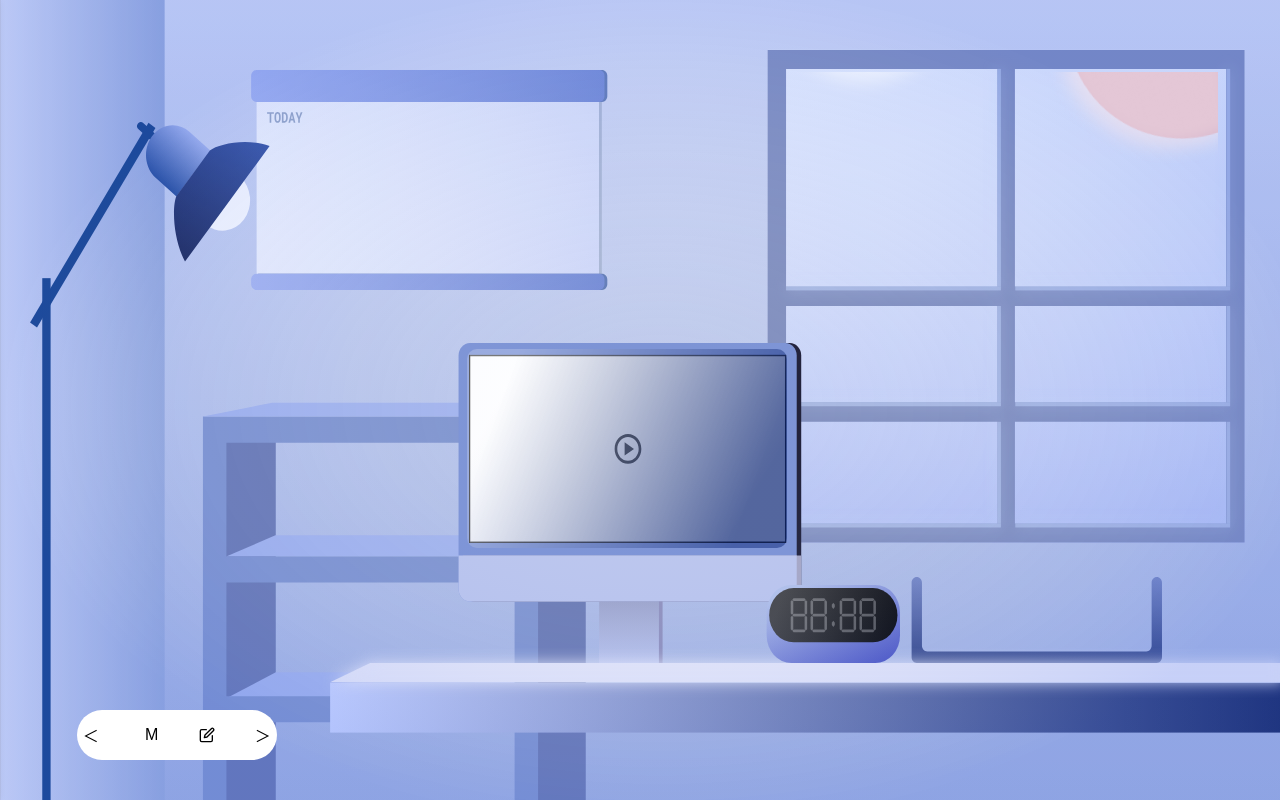
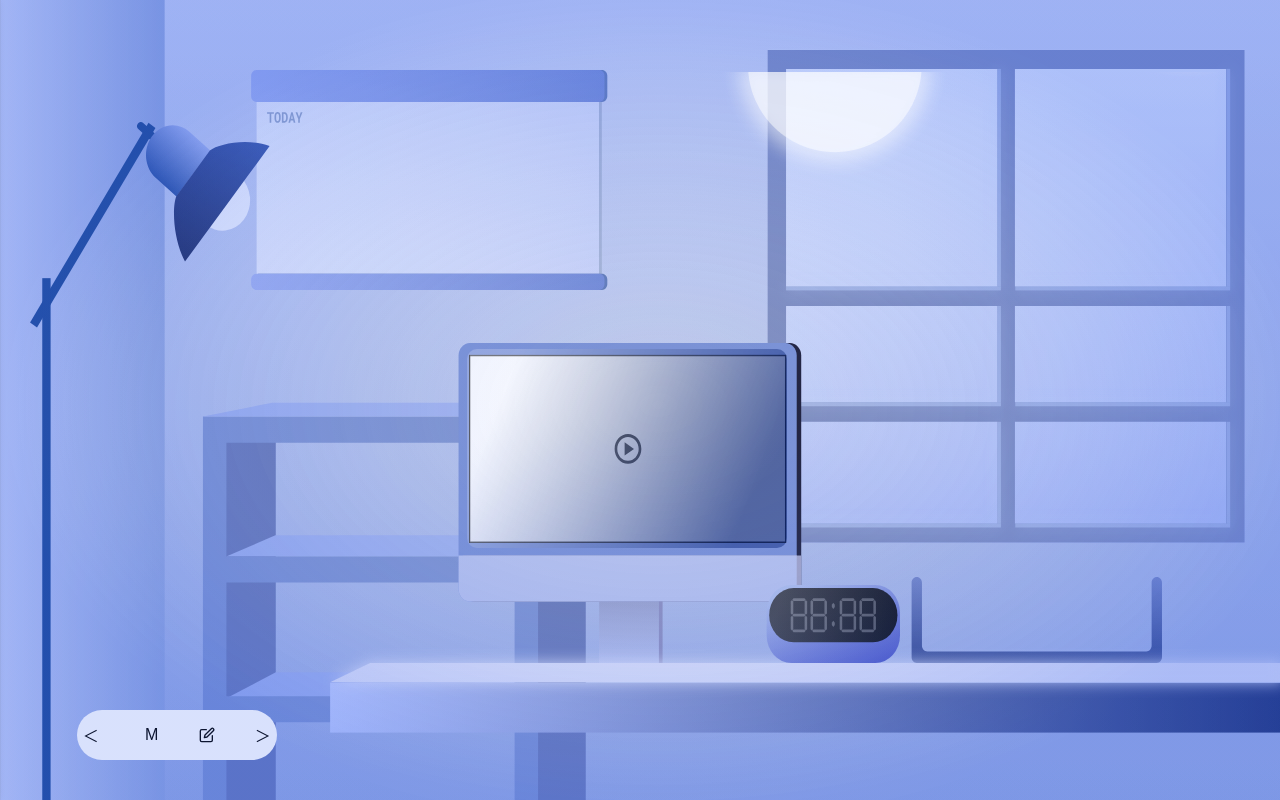
Before and after one commit to mynameSumin/dang-il-frontend, a React (Create React App) app: page /user/1 in a window 1280 px wide. Built offline with nearby package versions, Linux system fonts and the light colour scheme.

Commit message:
[feat] 밤낮모드 자연스러운 UI 구현

```diff
--- a/src/pages/UserPage.js
+++ b/src/pages/UserPage.js
@@ -16,8 +16,8 @@ const UserPage = () => {
   const maxUserId = 17; // 최대 사용자 ID 설정
   const [isListVisible, setIsListVisible] = useState(false);
   const panelRef = useRef(null);
-  const [click, setClick] = useState(true);
   const [mode, setMode] = useState(true);
+  const [animation, setAnimation] = useState(false);
   const [editBook, setEditBook] = useState(false); // 책 편집 화면 표시 여부
 
   // 이전 사용자로 이동하는 함수
@@ -64,93 +64,6 @@ const UserPage = () => {
   }, []);
 
   return (
-    // <div className="background">
-    //   <img src={stand} id="stand" />
-    //   <Clock userId={userId} /> {/* userId를 Clock에 전달 */}
-    //   <div>
-    //     <div>클릭</div>
-    //     <YouTube
-    //       videoId="SEL82m5Xjiw"
-    //       opts={{
-    //         width: "560",
-    //         height: "315",
-    //         playerVars: {
-    //           autoplay: 1, //자동재생 O
-    //           rel: 0,
-    //           modestbranding: 1, // 컨트롤 바에 youtube 로고를 표시하지 않음
-    //         },
-    //       }}
-    //       //이벤트 리스너
-    //       onEnd={(e) => {
-    //         e.target.stopVideo(0);
-    //       }}
-    //     />
-    //     <h2>User Details</h2>
-    //     <p>Name: [User Name]</p>
-    //     <p>Email: [User Email]</p>
-    //     <Book editBook={editBook} setEditBook={setEditBook} />
-    // <div className={`settings ${editBook ? 'hidden' : ''}`}>
-    // {/* 이전 사용자로 이동하는 버튼, 첫 번째 사용자일 경우 비활성화 */}
-    // <button
-    //   onClick={handlePrevUser}
-    //   disabled={parseInt(userId) === minUserId}
-    //   className={`control-button ${
-    //     parseInt(userId) === minUserId ? "invisible" : ""
-    //   }`}
-    // >
-    //   <span className="icon">＜</span>
-    // </button>
-    // {/* 중간 기능 버튼 */}
-    // <button className="control-button">
-    //   <span className="icon">M</span>
-    // </button>
-    // <div className="settings">
-    //   {/* 이전 사용자로 이동하는 버튼, 첫 번째 사용자일 경우 비활성화 */}
-    //   <button
-    //     onClick={handlePrevUser}
-    //     disabled={parseInt(userId) === minUserId}
-    //     className={`control-button ${
-    //       parseInt(userId) === minUserId ? "invisible" : ""
-    //     }`}
-    //   >
-    //     <span className="icon">＜</span>
-    //   </button>
-    //   {/* 중간 기능 버튼 */}
-    //   <button className="control-button">
-    //     <span className="icon">M</span>
-    //   </button>
-
-    //   <div
-    //     ref={panelRef}
-    //     className={`list-panel ${isListVisible ? "visible" : ""}`}
-    //   >
-    //     <button>메모</button>
-    //     <button>스탠드</button>
-    //     <button>책</button>
-    //   </div>
-    //   <FiEdit onClick={LeftSettingtoggle} style={{ cursor: "pointer" }} />
-
-    //   <button
-    //     onClick={handleNextUser}
-    //     disabled={parseInt(userId) === maxUserId}
-    //     className={`control-button ${
-    //       parseInt(userId) === maxUserId ? "invisible" : ""
-    //     }`}
-    //   >
-    //     <span className="icon">＞</span>
-    //   </button>
-    // </div>
-    //     {/* 메인 페이지로 이동하는 버튼 */}
-    //     <button
-    //       onClick={handleGoHome}
-    //       className="home-button"
-    //       style={{ marginTop: "30px" }}
-    //     >
-    //       Go to Home
-    //     </button>
-    //     <Link to={"/mainpage"}>go tp Home</Link>
-    //   </div>
-    // </div>
     <div className="background">
       <div className="add-color"></div>
       <div className="player-box">
@@ -223,9 +136,12 @@ const UserPage = () => {
         <img src={sun} id="sun" />
         <img src={moon} id="moon" />
       </div>
+      <div
+        className={mode ? "day-color" : "night-color"}
+        id={animation ? "active-day" : "active-night"}
+      />
       {mode ? (
         <svg
-          className="day"
           width="100%"
           height="100%"
           viewBox="0 0 1916 1080"
@@ -548,13 +464,19 @@ const UserPage = () => {
               fill="white"
             />
             <path
-              id="stand-head"
+              className="stand-head"
               onClick={() => {
-                setClick(false);
-                // setTimeout(() => {
-                //   setMode(!mode);
-                // }, 3000);
-                setMode(!mode);
+                setAnimation(true);
+                const sun = document.getElementById("sun");
+                const moon = document.getElementById("moon");
+                sun.classList.remove("night-day");
+                moon.classList.remove("night-day");
+                sun.classList.add("animate");
+                moon.classList.add("animate");
+
+                setTimeout(() => {
+                  setMode(!mode);
+                }, 3950);
               }}
               fill-rule="evenodd"
               clipRule="evenodd"
@@ -1477,8 +1399,18 @@ const UserPage = () => {
             <path
               fill-rule="evenodd"
               clipRule="evenodd"
+              className="stand-head"
               onClick={() => {
-                setMode(!mode);
+                setAnimation(false);
+                const sun = document.getElementById("sun");
+                const moon = document.getElementById("moon");
+                sun.classList.remove("animate");
+                moon.classList.remove("animate");
+                sun.classList.add("night-day");
+                moon.classList.add("night-day");
+                setTimeout(() => {
+                  setMode(!mode);
+                }, 1300);
               }}
               d="M264.361 265.024C258.23 279.246 259.056 322.299 277.422 353.118L309.023 314.232L340.623 275.347L340.623 275.347L372.006 236.728L404.093 197.245C370.05 185.717 327.418 194.106 314.606 203.195L288.937 234.781L288.938 234.781L264.361 265.024Z"
               fill="#100C0A"
@@ -1874,12 +1806,14 @@ const UserPage = () => {
             />
             <g filter="url(#filter1_f_2072_1393)">
               <path
+                style={{ visibility: animation ? "visible" : "hidden" }}
                 d="M493.457 922.229L275.599 352.991L401.544 197.014L1918.73 922.229H493.457Z"
                 fill="url(#paint13_linear_2072_1393)"
                 fillOpacity="0.5"
               />
             </g>
             <path
+              style={{ visibility: animation ? "visible" : "hidden" }}
               d="M495.694 922.229L277.835 352.991L403.78 197.014L1920.96 922.229H495.694Z"
               fill="url(#paint14_linear_2072_1393)"
               fillOpacity="0.8"
--- a/src/styles/userPage.css
+++ b/src/styles/userPage.css
@@ -98,15 +98,17 @@
 .player-box {
   position: fixed;
   width: fit-content;
-
-  padding-bottom: 200px; /* 4:3 비율을 유지하기 위한 패딩 (3 / 4 = 75%) */
-  height: 0; /* 높이는 padding-bottom으로 결정됨 */
+  padding-bottom: 200px;
+  height: 0;
 }
 
 #desktop-bottom {
   z-index: 1000;
 }
 
+.stand-head {
+  pointer-events: all;
+}
 @keyframes sunSet {
   0% {
     transform: translateY(0px);
@@ -119,14 +121,29 @@
 @keyframes moonRise {
   0% {
     transform-box: fill-box;
-    transform: rotate(-40deg) translateY(-200px);
-  }
-  50% {
+    transform: rotate(-40deg) translateY(0px);
   }
   100% {
     transform-box: fill-box;
-    opacity: 1;
-    transform: rotate(0deg) translateY(0px);
+    transform: rotate(0deg) translateY(110px);
+  }
+}
+@keyframes sunRise {
+  0% {
+    transform: rotate(20deg) translateY(-400px);
+  }
+  100% {
+    transform: translateY(0px); /* 끝점을 기존의 시작점으로 */
+  }
+}
+@keyframes moonSet {
+  0% {
+    transform-box: fill-box;
+    transform: rotate(0deg) translateY(110px); /* 시작점을 기존의 끝점으로 */
+  }
+  100% {
+    transform-box: fill-box;
+    transform: rotate(-40deg) translateY(0px); /* 끝점을 기존의 시작점으로 */
   }
 }
 
@@ -134,18 +151,39 @@
   position: relative;
   top: -100px;
   z-index: -2;
-  animation: sunSet 6s infinite;
+  animation-fill-mode: forwards;
+}
+
+#sun.animate {
+  animation: sunSet 4s 1 forwards;
   transform-box: fill-box;
-  animation-delay: 1s;
+  animation-delay: 0.5s;
+}
+
+#sun.night-day {
+  animation: sunRise 4s 1 forwards;
+  transform-box: fill-box;
+  animation-delay: 0s;
+  transform: translateY(-400px);
 }
 
 #moon {
   position: relative;
-  top: -70px;
+  animation-fill-mode: forwards;
+  top: -200px;
   left: 100px;
   z-index: -2;
-  animation: moonRise 4s infinite;
-  animation-delay: 6s;
+}
+
+#moon.animate {
+  animation: moonRise 3s 1 forwards;
+  animation-delay: 1s;
+}
+
+#moon.night-day {
+  animation: moonSet 3s 1 forwards;
+  animation-delay: 0.5s;
+  transform: rotate(0deg) translateY(110px);
 }
 
 .image-container {
@@ -155,6 +193,95 @@
   height: 490px;
   top: 72px;
   right: 62px;
-  z-index: 0;
+  z-index: 102;
   overflow: hidden;
 }
+@keyframes light {
+  0% {
+    background: #3f2871;
+    opacity: 0.2;
+  }
+  10% {
+    background: #3f2871;
+    opacity: 0.4;
+  }
+  60% {
+    background: #251c43;
+    opacity: 0.7;
+  }
+  100% {
+    background: #251c43;
+    opacity: 0.95;
+  }
+}
+@keyframes lightDay {
+  1% {
+    background: #251c43;
+    opacity: 0.9;
+  }
+  20% {
+    background: #251c43;
+    opacity: 0.8;
+  }
+  40% {
+    background: #251c43;
+    opacity: 0.7;
+  }
+  60% {
+    background: #7760a8;
+    opacity: 0.4;
+  }
+  90% {
+    background: #7fa6d1;
+    opacity: 0.2;
+  }
+  100% {
+    background: radial-gradient(
+      49.92% 50% at 51.45% 50.64%,
+      rgba(255, 255, 255, 0) 0%,
+      rgba(63, 105, 242, 0.2) 100%
+    );
+    background-blend-mode: multiply;
+    opacity: 0.7;
+  }
+}
+
+.day-color {
+  pointer-events: none;
+  z-index: 100;
+  background: radial-gradient(
+    49.92% 50% at 51.45% 50.64%,
+    rgba(255, 255, 255, 0) 0%,
+    rgba(63, 105, 242, 0.2) 100%
+  );
+  background-blend-mode: multiply;
+  position: fixed;
+  top: 0;
+  left: 0;
+  width: 100%;
+  height: 100%;
+}
+
+#active-day,
+#active-night {
+  animation: none;
+}
+
+#active-day {
+  animation: light 4s ease 1;
+  background-size: cover;
+}
+
+.night-color {
+  pointer-events: none;
+  z-index: 100;
+  position: fixed;
+  top: 0;
+  left: 0;
+  width: 100%;
+  height: 100%;
+}
+#active-night {
+  animation: lightDay 4s ease 1 !important;
+  background-size: cover;
+}
```
